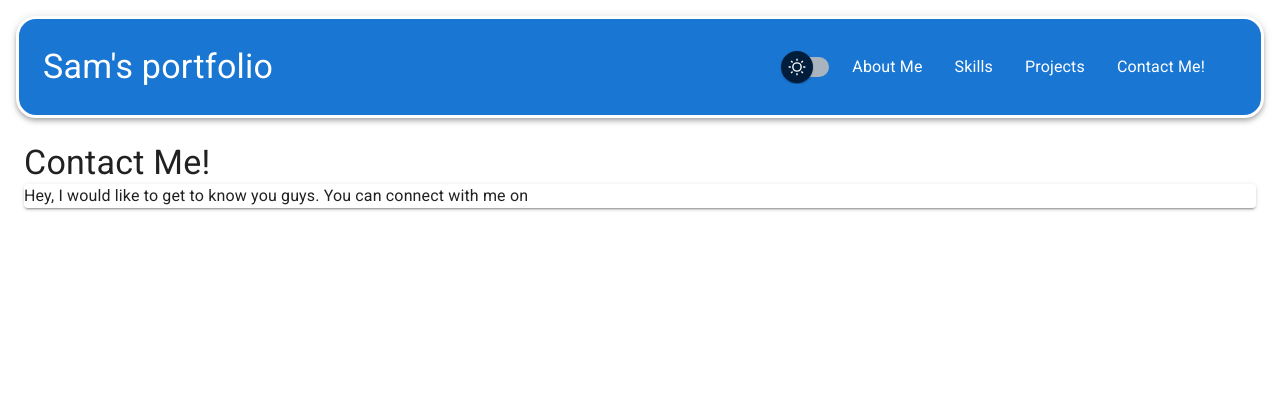
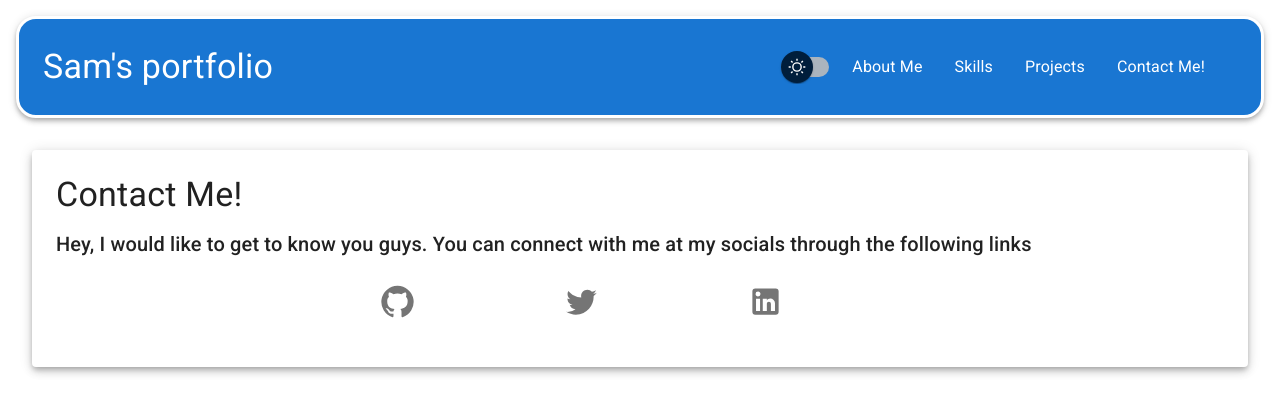
Before and after one commit to coderboy53/portfolio, a React (Vite) app: page /contact in a window 1280 px wide. Shown: the top 414 px of the page. Built offline with nearby package versions, Linux system fonts and the light colour scheme.

Commit message:
started work on contact page, need to make icons more appealing, increase their size and set up email functionality

```diff
--- a/src/Contact.jsx
+++ b/src/Contact.jsx
@@ -3,17 +3,40 @@ import CssBaseline from "@mui/material/CssBaseline";
 import Paper from "@mui/material/Paper"
 import Typography from "@mui/material/Typography";
 import Box from "@mui/material/Box"
+import { List, ListItem, ListItemButton, ListItemIcon } from "@mui/material";
+import { GitHub, LinkedIn, Twitter } from "@mui/icons-material";
 const Contact = () => {
     return (
         <>
             <CssBaseline />
             <Navbar />
-            <Box sx={{m:3}}>
-                <Typography variant="h4">Contact Me!</Typography>
-                <Paper elevation={2}>
-                    <Typography variant="body1">
-                        Hey, I would like to get to know you guys. You can connect with me on
+            <Box sx={{ p: 2, m: 2, justifyContent: 'center' }}>
+                <Paper sx={{ p: 3 }} elevation={5}>
+                    <Typography variant="h4" gutterBottom>Contact Me!</Typography>
+                    <Typography variant="h6">
+                        Hey, I would like to get to know you guys. You can connect with me at my socials through the following links
                     </Typography>
+                    <Box sx={{display: 'flex', justifyContent: 'center'}}>
+                        <List sx={{ width:'50%',justifyContent: 'space-between' }}>
+                            <ListItem alignItems="center">
+                                <ListItemButton alignItems="center" component='a' href="https://github.com/coderboy53" sx={{ width: '2%' }}>
+                                    <ListItemIcon>
+                                        <GitHub fontSize="large"/>
+                                    </ListItemIcon>
+                                </ListItemButton>
+                                <ListItemButton alignItems="center" component="a" href="https://twitter.com/coderboy53" sx={{ width: '2%' }}>
+                                    <ListItemIcon>
+                                        <Twitter fontSize="large"/>
+                                    </ListItemIcon>
+                                </ListItemButton>
+                                <ListItemButton alignItems="center" component="a" href="https://linkedin.com/in/soham-mitra53/" sx={{ width: '2%' }}>
+                                    <ListItemIcon>
+                                        <LinkedIn fontSize="large"/>
+                                    </ListItemIcon>
+                                </ListItemButton>
+                            </ListItem>
+                        </List>
+                    </Box>
                 </Paper>
             </Box>
         </>
```
